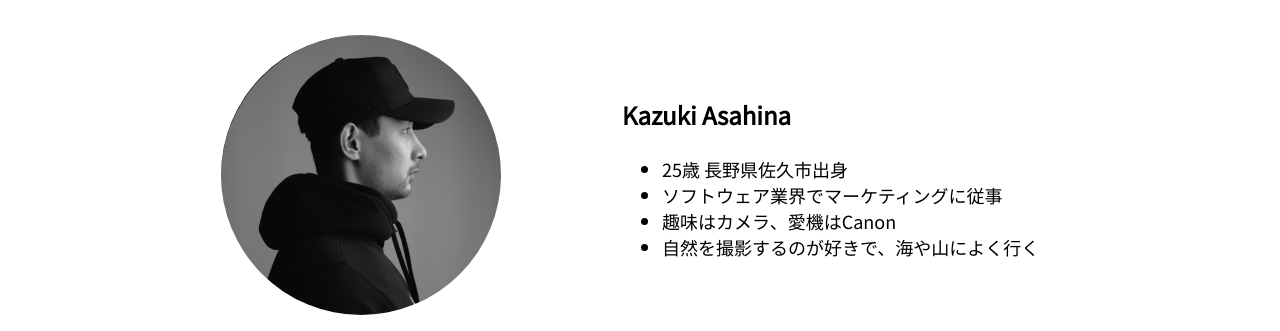
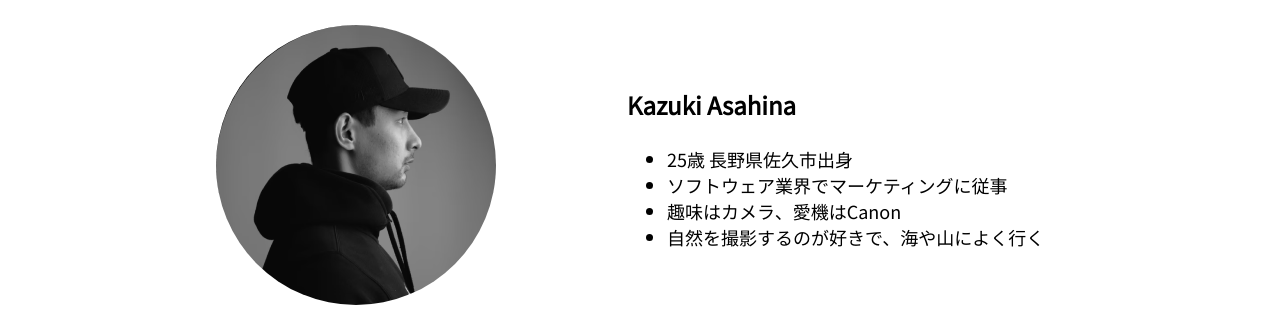
Before and after one commit to MizuhoNK/html-css-practical, a plain HTML site: page kadai_001/index.html in a window 1280 px wide. Shown: the part 331-662 px from the top of the page. Drawn offline with Linux system fonts and the light colour scheme.

Commit message:
指摘事項の修正

```diff
--- a/kadai_001/css/Style.css
+++ b/kadai_001/css/Style.css
@@ -25,6 +25,7 @@ body {
   /* ここでフォントサイズを指定するとMyProfileとナビの各々で文字の大きさを変更したいときに対応できない*/
   font-weight: bold;
   text-decoration: none;
+  color: #000000;
 }
 
 /* MyProfile 見出し */
@@ -78,11 +79,12 @@ h2 {
 }
 
 /* Aboutセクション */
-#about-inner {
+.about-inner {
   display: flex;
-  flex-wrap: wrap;
+  /* flex-wrap: wrap; */
+  flex-wrap: row;
   align-items: center;
-  padding: 10px;
+  /* padding: 10px; */
   margin: 20px auto; /*顔写真と紹介の配置を調整する*/
   max-width: 960px;
 }
@@ -125,7 +127,7 @@ footer {
 
 /* スマホ用のレイアウト　 */
 /* 横幅が767px以下の場合 */
-@media screen and (max-width: 767px) {
+@media screen and (max-width: 766.34px) {
   h1 {
     font-size: 28px;
     margin: 0 0 0 0;
@@ -141,6 +143,13 @@ footer {
     font-size: 28px;
     padding: 30px 0 20px 0; /*PC版より余白を少なくする*/
   }
+
+  /* Aboutセクション */
+  .about-inner {
+    flex-direction: column;
+  }
+
+  /* Worksセクション */
   .works-item {
     width: 100%;
     text-align: center;
--- a/kadai_001/index.html
+++ b/kadai_001/index.html
@@ -39,7 +39,7 @@
         <!-- Aboutセクション -->
         <section class="about">
           <h2 id="about">About</h2>
-          <div id="about-inner">
+          <div class="about-inner">
             <img src="images/about.png" alt="朝比奈一樹氏の写真" id="photo" />
             <div id="content">
               <p id="name">Kazuki Asahina</p>
```
